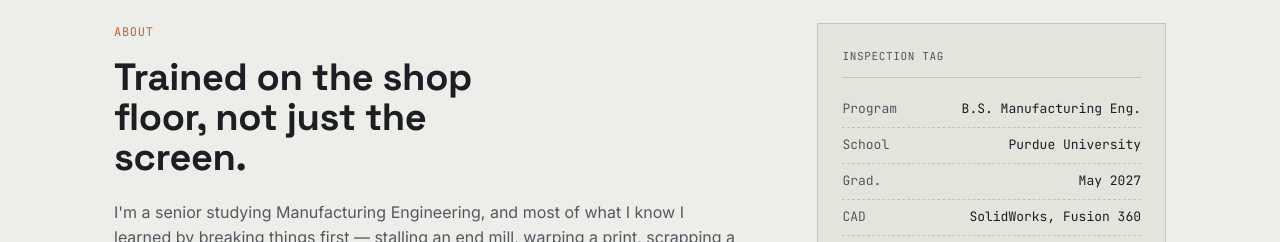
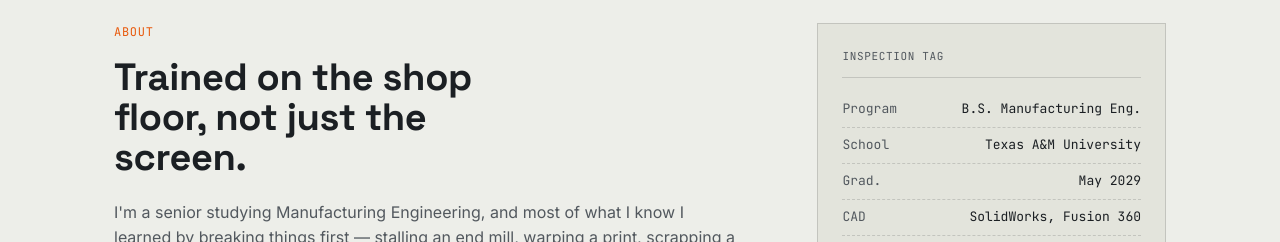
Before and after one commit to patrickrooks199-web/Portfolio, a Next.js app: page / in a window 1280 px wide. Shown: the part 880-1122 px from the top of the page. Built offline with nearby package versions, Linux system fonts and the light colour scheme.

Commit message:
Update About.js

```diff
--- a/components/About.js
+++ b/components/About.js
@@ -29,11 +29,11 @@ export default function About() {
           </div>
           <div className="tag__row">
             <span>School</span>
-            <span>Purdue University</span>
+            <span>Texas A&M University</span>
           </div>
           <div className="tag__row">
             <span>Grad.</span>
-            <span>May 2027</span>
+            <span>May 2029</span>
           </div>
           <div className="tag__row">
             <span>CAD</span>
```
